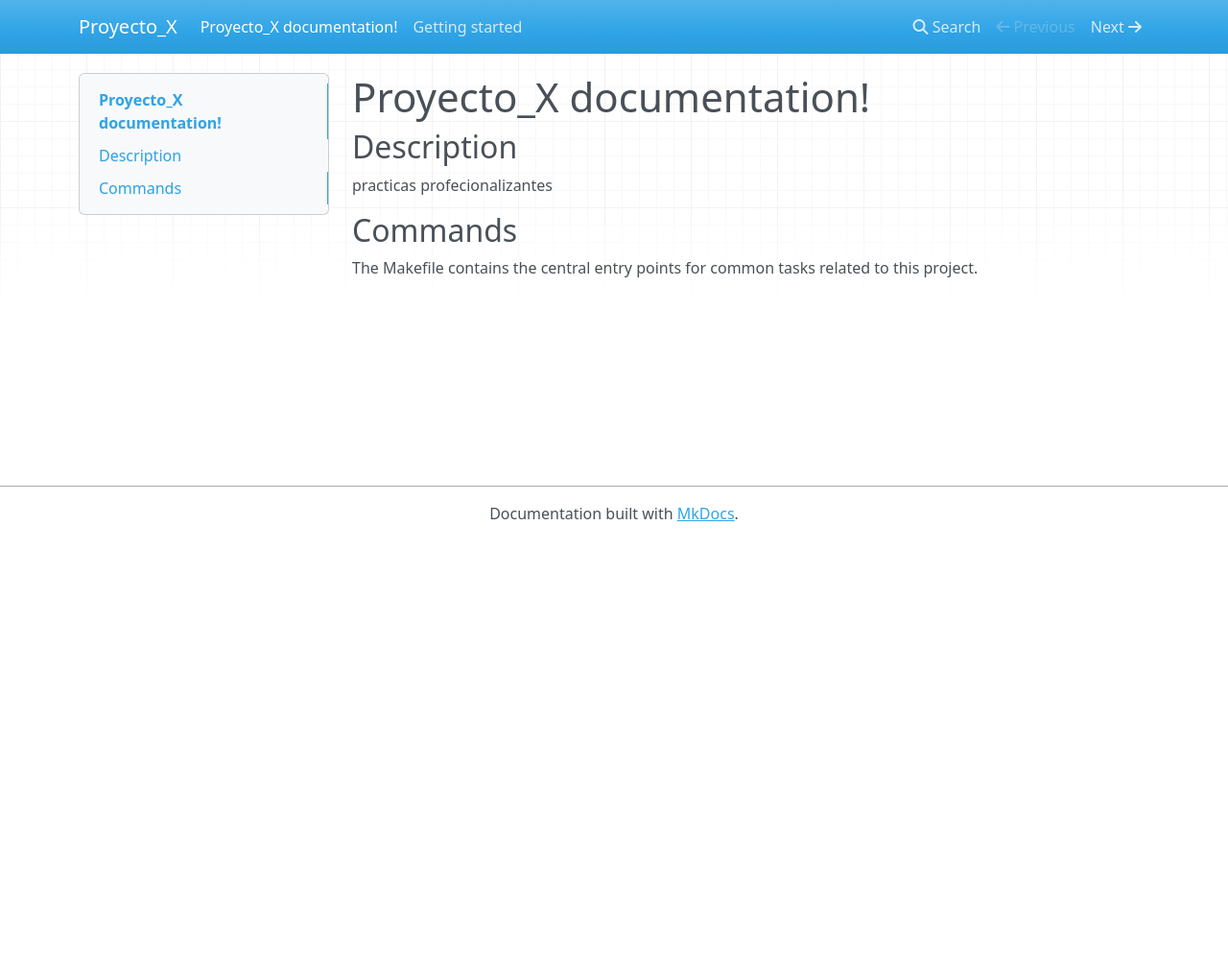
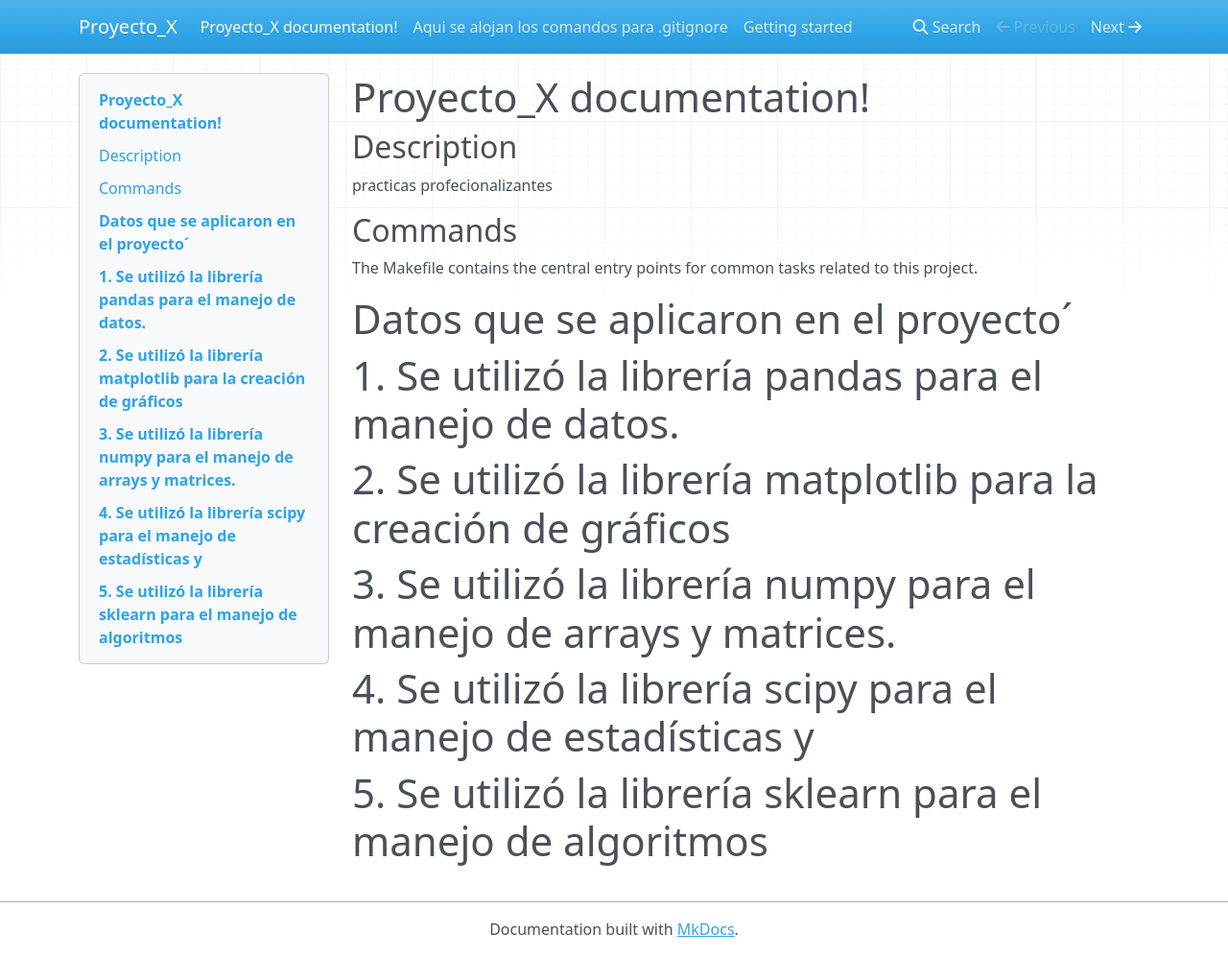
Before and after one commit to CristianCouto/Cookiecooter-DC, an MkDocs documentation site: the page built from docs/docs/index.md, in a window 1280 px wide and 996 px high. Shown: the whole window at 96% size. Built offline with MkDocs 1.6.1, drawn with Linux system fonts in a browser that asks for light colours; nearby versions of some CDN libraries.

Commit message:
Comandos

```diff
--- /dev/null
+++ b/docs/docs/Comandos.md
@@ -0,0 +1,11 @@
+# Aqui se alojan los comandos para .gitignore
+
+## Para ignorar la carpeta interim se utilizó
+data/interim/
+# Se elimina del control de versiones mientras se mantiene en el disco local
+git rm -r --cached data/interim/
+# Un commit para aplicar los cambios en el repositorio
+git add .gitignore
+git commit -m "Ignorar la carpeta interim"
+# Se suben los cambios a GitHub
+git push origin main
--- a/docs/docs/index.md
+++ b/docs/docs/index.md
@@ -7,3 +7,11 @@
 ## Commands
 
 The Makefile contains the central entry points for common tasks related to this project.
+
+# Datos que se aplicaron en el proyecto´
+
+# 1. Se utilizó la librería pandas para el manejo de datos.
+# 2. Se utilizó la librería matplotlib para la creación de gráficos
+# 3. Se utilizó la librería numpy para el manejo de arrays y matrices.
+# 4. Se utilizó la librería scipy para el manejo de estadísticas y
+# 5. Se utilizó la librería sklearn para el manejo de algoritmos
```
